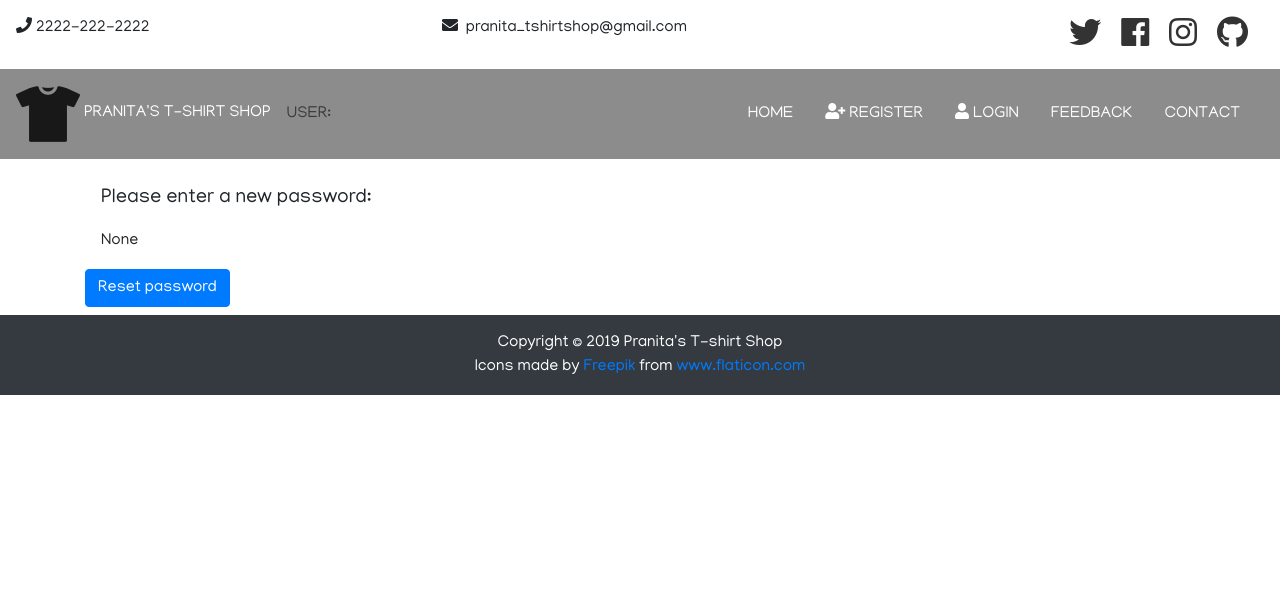
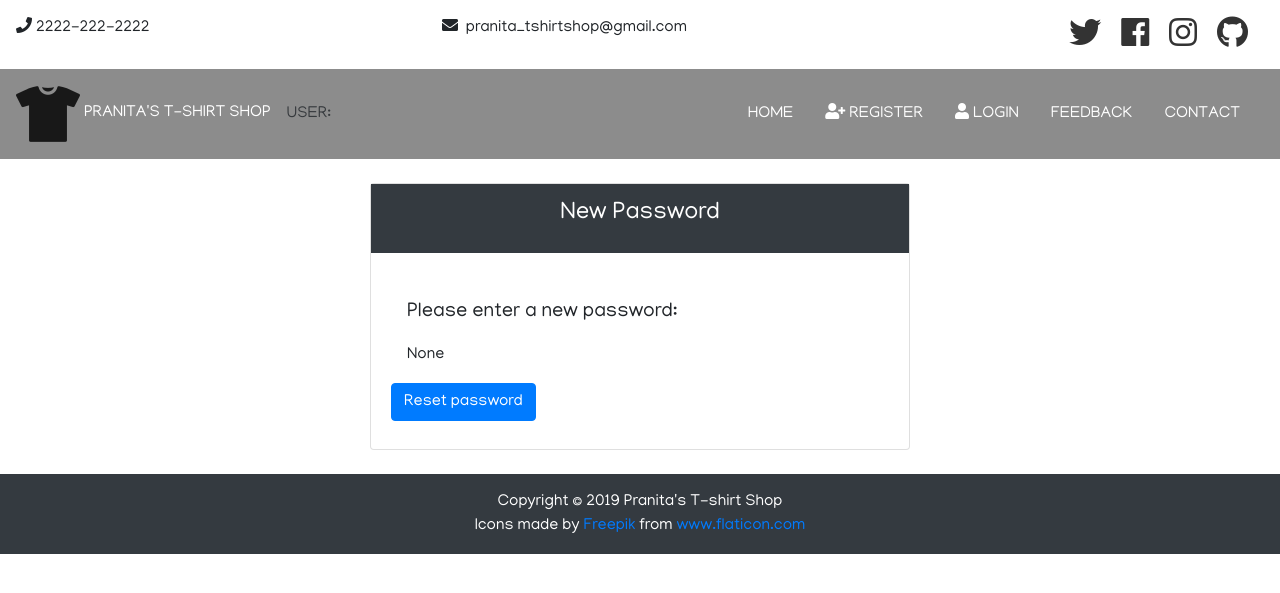
Before and after one commit to pranitastudent/T-shirt-Shop-Project, a Django app: page /accounts/password-reset-confirm/1/1/ in a window 1280 px wide. Shown: the top 593 px of the page. Run offline with Django 3.2, Linux system fonts and the light colour scheme; some libraries are stand-ins or nearby versions.

Commit message:
Password confirm and complete forms altered - card

```diff
--- a/templates/accounts/password_reset_confirm.html
+++ b/templates/accounts/password_reset_confirm.html
@@ -1,12 +1,21 @@
 {% extends 'base.html'%}
 {% load bootstrap_tags %}
-{% block page_title %}  Password Confirmation {% endblock %}
+{% block page_title %} Password Confirmation {% endblock %}
 {% block content %}
+
+
+
+<section id="reset">
     <div class="container">
         <div class="row">
-        <div class="col-md-6 col-xs-12">
+            <div class="col-md-6 mx-auto">
+                <div class="card my-4">
+                    <div class="card-heading bg-dark text-white">
+                        <h4 class="text-center p-3">New Password</h4>
+                    </div>
+                    <div class="card-body">
                         <!-- Confirmation Form -->
-            <form action="submit" method ="POST">
+                        <form action="submit" method="POST">
                             {% csrf_token%}
                             <fieldset class="form-group m-3">
                                 <p class="lead mt-2">Please enter a new password: </p>
@@ -17,5 +26,8 @@
                     </div>
                 </div>
             </div>
+        </div>
+    </div>
+</section>
 
 {% endblock %}
```
Also changed, not shown: templates/accounts/password_reset_form.html (+2 -5 lines). Lines whose indentation alone changed are shown as unchanged.
